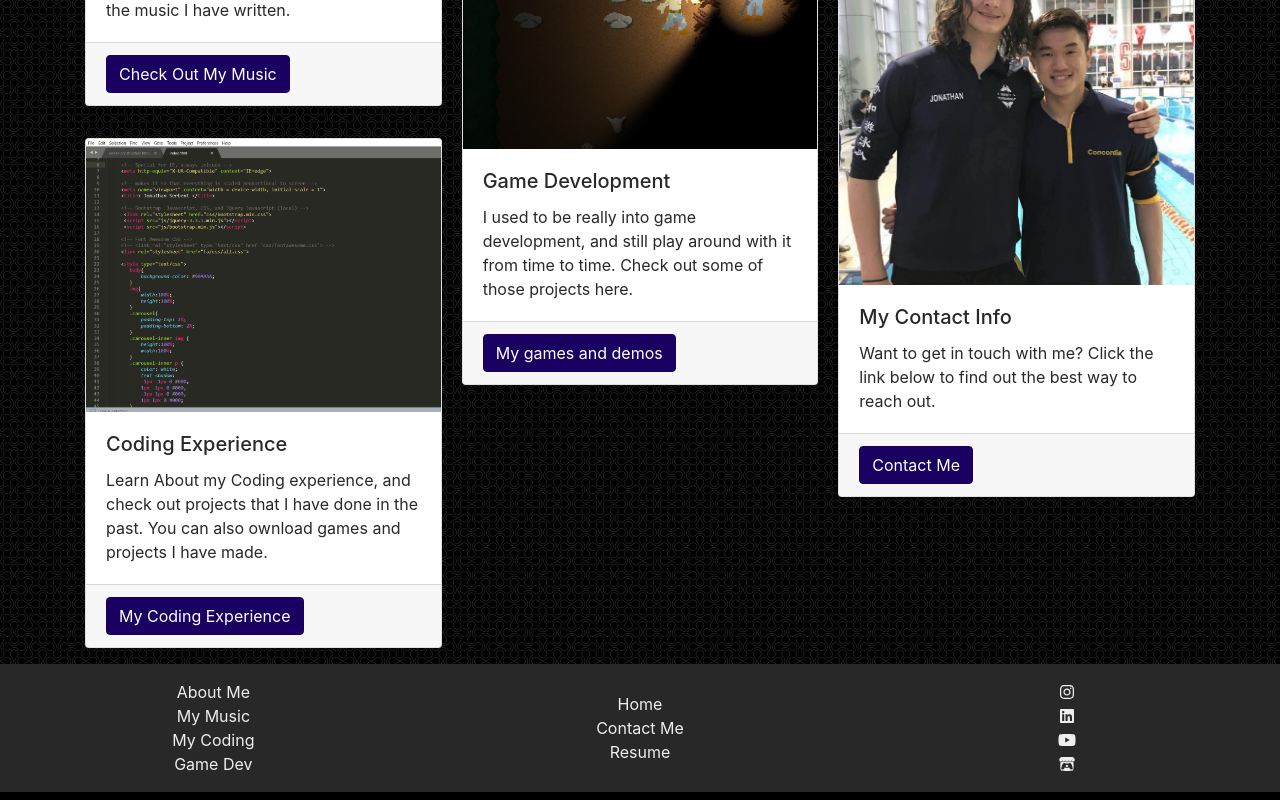
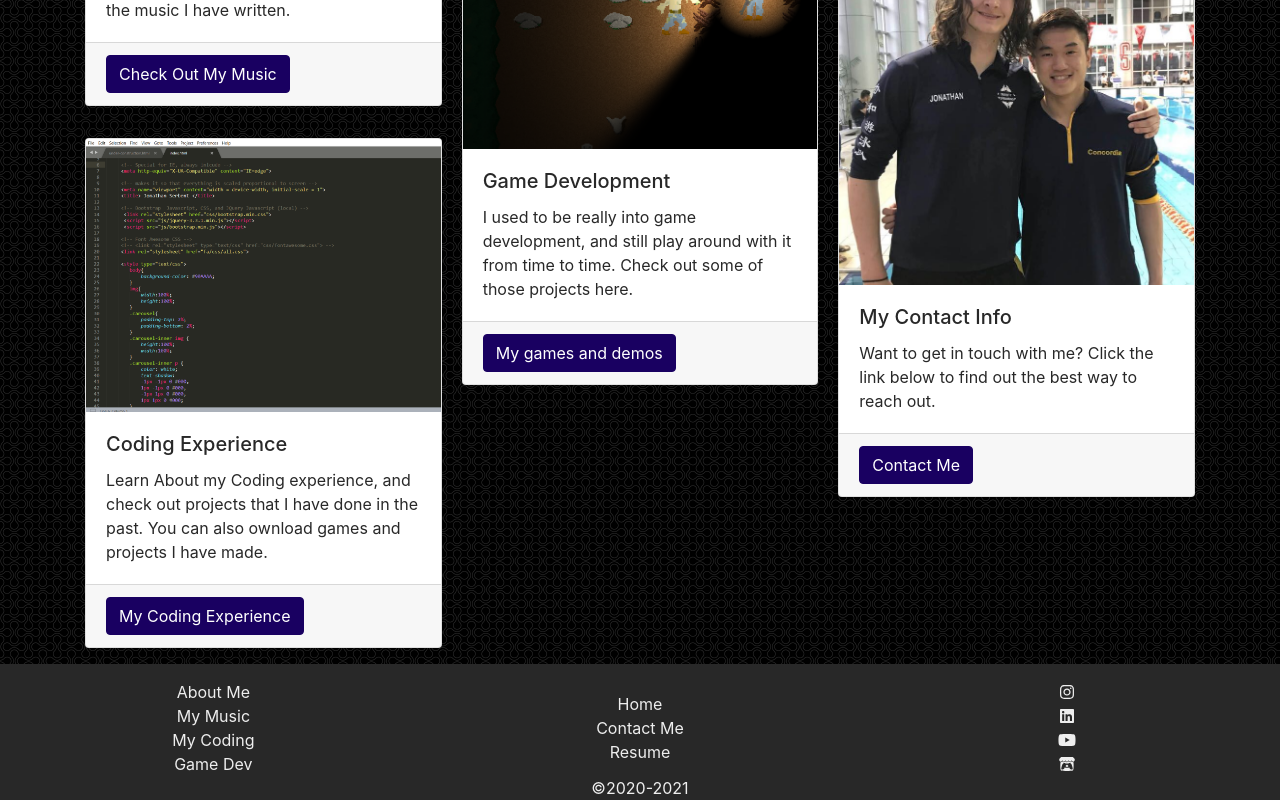
Before and after one commit to jonathanserbent/jonathanserbent.com, a React (Create React App) app: page / in a window 1280 px wide. Shown: the part 2193-2993 px from the top of the page. Built offline with nearby package versions, Linux system fonts and the light colour scheme.

Commit message:
Update Footer.tsx
Added copyright to footer

```diff
--- a/src/components/Footer/Footer.tsx
+++ b/src/components/Footer/Footer.tsx
@@ -1,13 +1,16 @@
 import { faInstagram, faItchIo, faLinkedin, faYoutube } from "@fortawesome/free-brands-svg-icons";
 import { FontAwesomeIcon } from "@fortawesome/react-fontawesome";
 import { Col, Container, Row } from "react-bootstrap";
+import { Dates } from "../../app/Dates"
+
+const copyrightSymbol = "©";
 
 export const Footer = () => (
     <footer>
 
 
     <Container fluid className = "bg-dark mt-auto">
-        <Row className="text-center py-3">
+        <Row className="text-center pt-3">
             <Col xs={4} className="my-auto">
                 <a href="/about-me">About Me</a> <br/>
                 <a href="/music">My Music</a> <br/>
@@ -26,6 +29,11 @@ export const Footer = () => (
                 <a href="https://jonathan-serbent.itch.io" target="_blank" rel="noreferrer"><FontAwesomeIcon icon={faItchIo}/></a> <br/>
             </Col>
         </Row>
+        <Row>
+            <Col xs={12}>
+                <p className="text-center my-0">{copyrightSymbol}{Dates.copyright}</p>
+            </Col>
+        </Row>
     </Container>
     </footer>
 );
```
